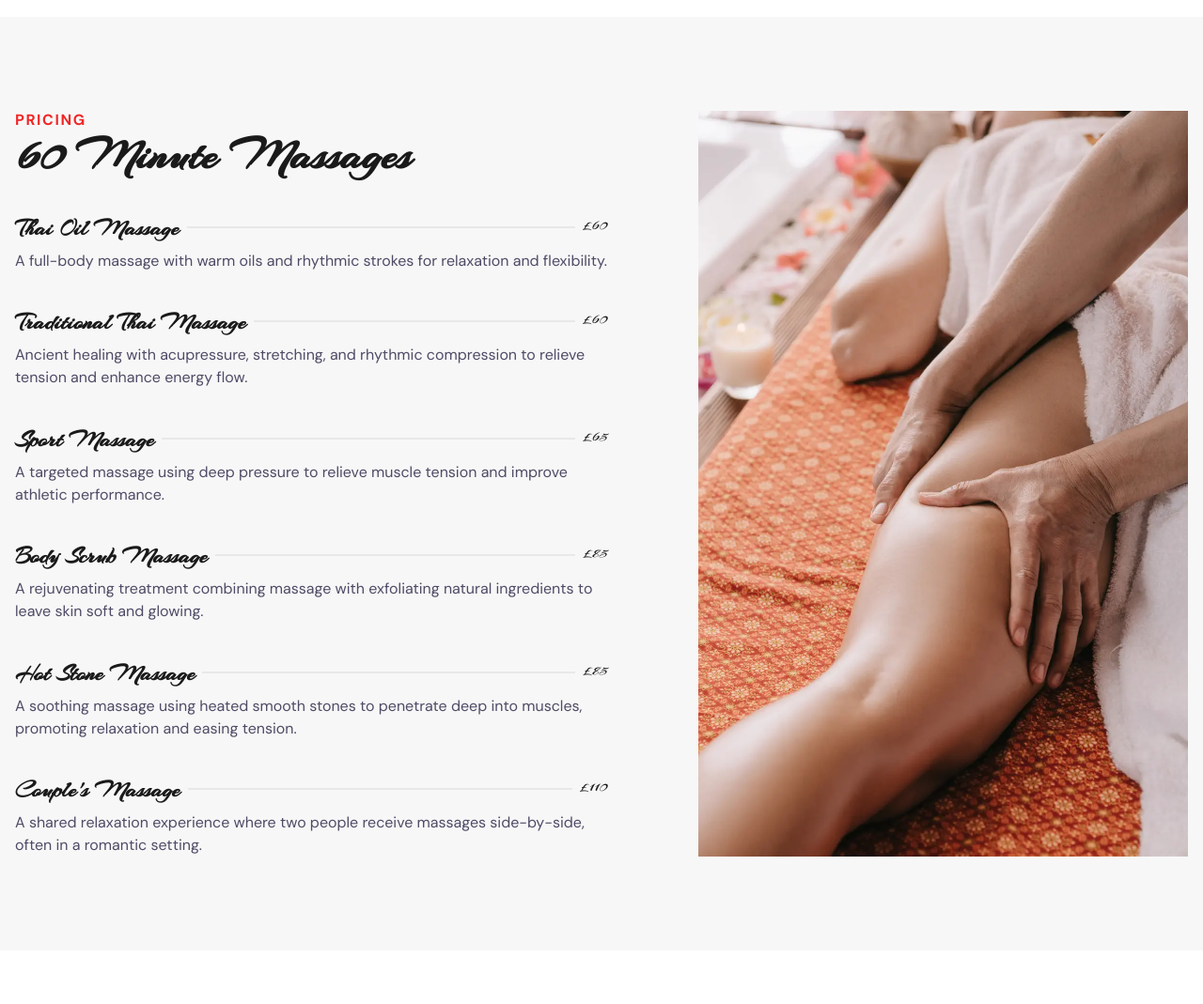
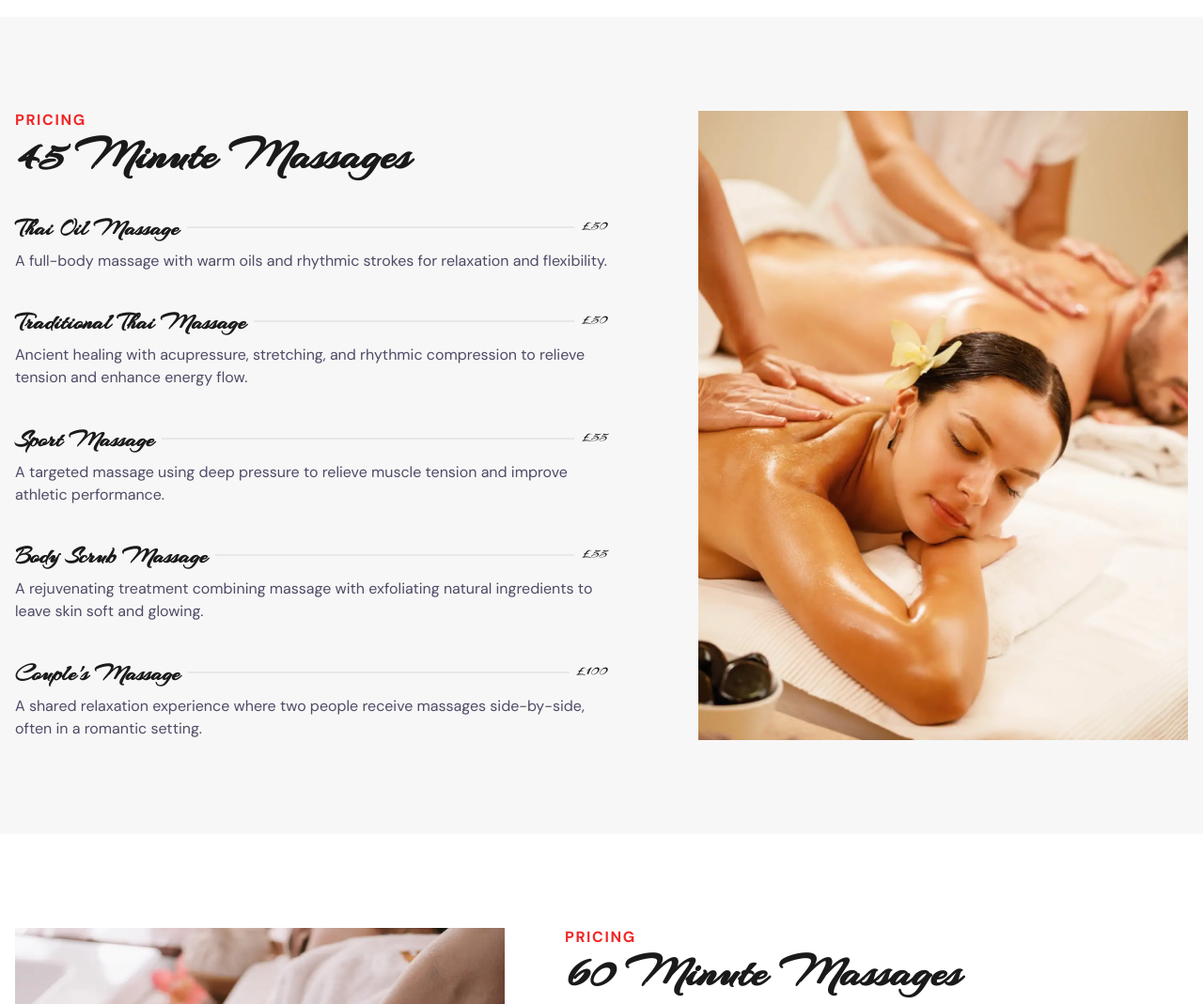
Before and after one commit to andrewbramwell/rakthai, an Eleventy site: page src/content/pages/price-list.html in a window 1280 px wide. Shown: the part 1400-2469 px from the top of the page at 94% size. Built offline with nearby package versions, Linux system fonts and the light colour scheme; Eleventy itself is replaced by a stand-in of ours; files that its build step writes are made by us from their sources.

Commit message:
price update

```diff
--- a/src/content/pages/price-list.html
+++ b/src/content/pages/price-list.html
@@ -112,6 +112,74 @@ eleventyNavigation:
     <div class="cs-container">
         <div class="cs-content">
             <span class="cs-topper">Pricing</span>
+            <h2 class="cs-title">45 Minute Massages</h2>
+            <!--Menu-->
+            <ul class="cs-menu-group">
+                <li class="cs-menu-item">
+                    <h3 class="cs-h3">
+                        <span class="cs-header">Thai Oil Massage</span>
+                        <span class="cs-price">£50</span>
+                    </h3>
+                    <p class="cs-menu-text">
+                        A full-body massage with warm oils and rhythmic strokes for relaxation and flexibility.
+                    </p>
+                </li>
+                <li class="cs-menu-item">
+                    <h3 class="cs-h3">
+                        <span class="cs-header">Traditional Thai Massage</span>
+                        <span class="cs-price">£50</span>
+                    </h3>
+                    <p class="cs-menu-text">
+                        Ancient healing with acupressure, stretching, and rhythmic compression to relieve tension and enhance energy flow.
+                    </p>
+                </li>
+                <li class="cs-menu-item">
+                    <h3 class="cs-h3">
+                        <span class="cs-header">Sport Massage</span>
+                        <span class="cs-price">£55</span>
+                    </h3>
+                    <p class="cs-menu-text">
+                        A targeted massage using deep pressure to relieve muscle tension and improve athletic performance.
+                    </p>
+                </li>
+                <li class="cs-menu-item">
+                    <h3 class="cs-h3">
+                        <span class="cs-header">Body Scrub Massage</span>
+                        <span class="cs-price">£55</span>
+                    </h3>
+                    <p class="cs-menu-text">
+                        A rejuvenating treatment combining massage with exfoliating natural ingredients to leave skin soft and glowing.
+                    </p>
+                </li>
+                <li class="cs-menu-item">
+                    <h3 class="cs-h3">
+                        <span class="cs-header">Couple's Massage</span>
+                        <span class="cs-price">£100</span>
+                    </h3>
+                    <p class="cs-menu-text">
+                        A shared relaxation experience where two people receive massages side-by-side, often in a romantic setting.
+                    </p>
+                </li>
+            </ul>
+        </div>
+        <picture class="cs-picture">
+            <!--Mobile Image-->
+            <source media="(max-width: 600px)" srcset="/assets/images/side/couples.webp">
+            <!--Tablet and above Image-->
+            <source media="(min-width: 601px)" srcset="/assets/images/side/couples.webp">
+            <img loading="lazy" decoding="async" src="/assets/images/side/couples.jpg" alt="couples massage" width="521" height="640">
+        </picture>
+    </div>
+</section>
+
+<!-- ============================================ -->
+<!--                  Pricing                     -->
+<!-- ============================================ -->
+
+<section id="pricing-995">
+    <div class="cs-container">
+        <div class="cs-content">
+            <span class="cs-topper">Pricing</span>
             <h2 class="cs-title">60 Minute Massages</h2>
             <!--Menu-->
             <ul class="cs-menu-group">
@@ -185,7 +253,7 @@ eleventyNavigation:
 <!--                  Pricing                     -->
 <!-- ============================================ -->
 
-<section id="pricing-995">
+<section id="pricing-r-995">
     <div class="cs-container">
         <div class="cs-content">
             <span class="cs-topper">Pricing</span>
```
